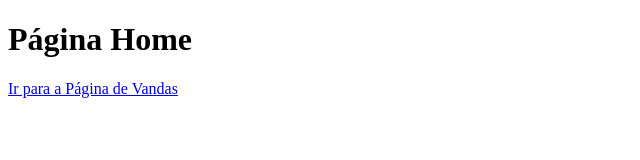
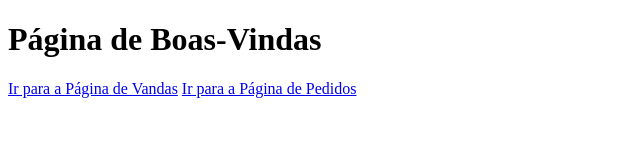
Before and after one commit to AryOliveira/aulateste, a plain HTML site: page index.html in a window 1280 px wide. Shown: the whole page, without its empty margins (0-640 px from the left). Drawn offline with Linux system fonts and the light colour scheme.

```diff
--- a/index.html
+++ b/index.html
@@ -7,7 +7,8 @@
     <title>Document</title>
 </head>
 <body>
-    <h1>Página Home</h1>
+    <h1>Página de Boas-Vindas</h1>
     <a href="vendas.html">Ir para a Página de Vandas</a>
+    <a href="pedidos.html">Ir para a Página de Pedidos</a>
 </body>
 </html>
```
Also changed, not shown: pedidos.html (+1 -1 lines).
